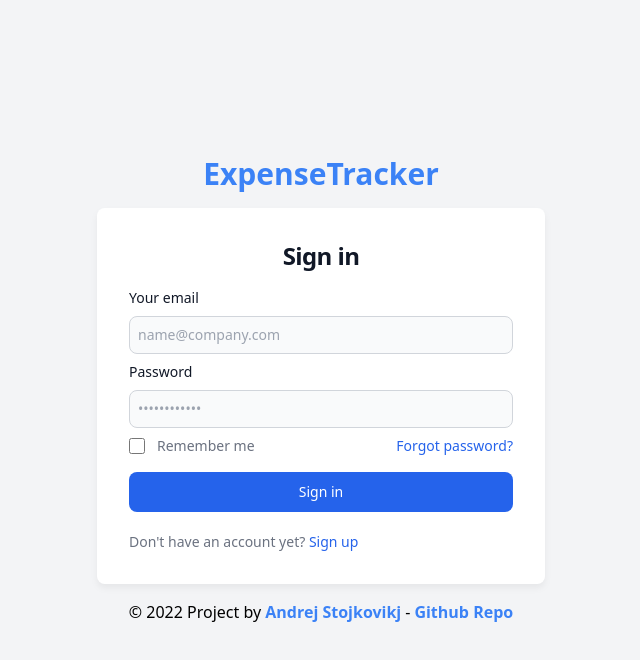
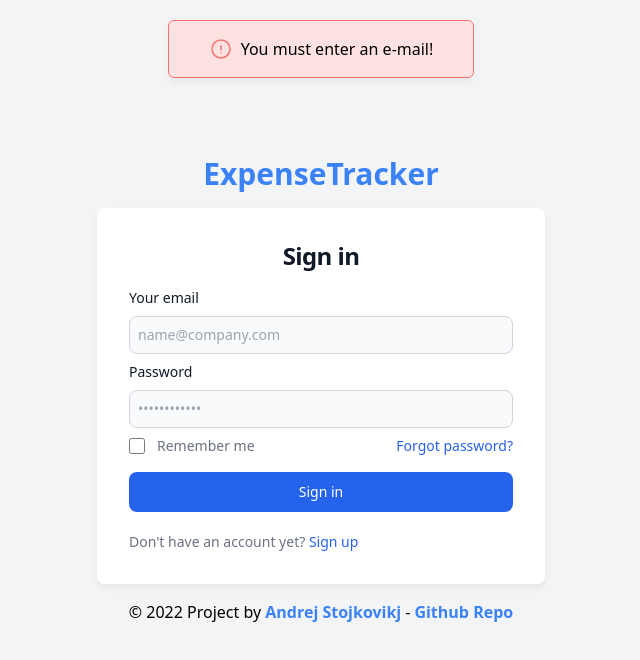
Before and after one commit to AndrejStojkovic/expense-tracker-react, a React (Create React App) app: page /login in a window 1280 px wide. Shown: the top 660 px of the page, without its empty margins (319-959 px from the left). Built offline with nearby package versions, Linux system fonts and the light colour scheme; the HTML template or start-up script is replaced by a standard one.

Commit message:
Added a Alert Modal (sort of)

```diff
--- a/src/components/Login.tsx
+++ b/src/components/Login.tsx
@@ -1,13 +1,25 @@
 import React, { useRef, useState } from 'react';
 import { Link } from 'react-router-dom';
+
+import Alert from './Utils/Alert';
 
 const Login = (props: any) => {
   const email = useRef<HTMLInputElement>(null!);
   const password = useRef<HTMLInputElement>(null!);
   const [rememberMe, setRememberMe] = useState(false);
+  const [showError, setShowError] = useState(true);
+  const [errorMessage, setErrorMessage] = useState('You must enter an e-mail!');
 
   const LoginHandle = (e: React.FormEvent<HTMLButtonElement>) => {
-    // do something when click on button
+    // Check Form
+    if(email.current.value === '') {
+      console.log('email empty');
+    }
+
+    if(password.current.value === '') {
+      console.log('pw empty');
+    }
+
     e.preventDefault();
     console.log(email.current.value);
     console.log(password.current.value);
@@ -16,6 +28,7 @@ const Login = (props: any) => {
 
   return (
     <div className='w-full h-full flex flex-col justify-center items-center'>
+      <Alert type='error' msg={errorMessage} show={showError} />
       <div className='text-blue-500 no-underline font-extrabold text-3xl cursor-default mb-4'>
         ExpenseTracker
       </div>
@@ -27,11 +40,11 @@ const Login = (props: any) => {
           <form action='#'>
             <div>
               <label htmlFor='email' className='block mb-2 text-sm font-medium text-gray-900'>Your email</label>
-              <input type='email' name='email' id='email' ref={email} className='bg-gray-50 border outline-none border-gray-300 text-gray-900 sm:text-sm rounded-lg focus:ring-blue-600 focus:border-blue-600 block w-full p-2' placeholder='name@company.com' required />
+              <input type='email' name='email' id='email' ref={email} className='bg-gray-50 border outline-none border-gray-300 text-gray-900 sm:text-sm rounded-lg focus:ring-blue-600 focus:border-blue-600 block w-full p-2' placeholder='name@company.com' />
             </div>
             <div className='mt-2'>
               <label htmlFor='password' className='block mb-2 text-sm font-medium text-gray-900'>Password</label>
-              <input type='password' name='password' id='password' ref={password} placeholder='••••••••••••' className='bg-gray-50 border outline-none border-gray-300 text-gray-900 sm:text-sm rounded-lg focus:ring-blue-600 focus:border-blue-600 block w-full p-2' required />
+              <input type='password' name='password' id='password' ref={password} placeholder='••••••••••••' className='bg-gray-50 border outline-none border-gray-300 text-gray-900 sm:text-sm rounded-lg focus:ring-blue-600 focus:border-blue-600 block w-full p-2' />
             </div>
             <div className='flex items-center justify-between mt-2 mb-4'>
               <div className='flex items-start'>
--- a/src/components/SignUp.tsx
+++ b/src/components/SignUp.tsx
@@ -11,7 +11,7 @@ const SignUp = (props : any) => {
   const confirmPassword = useRef<HTMLInputElement>(null!);;
 
   const SignUpHandle = (e: React.FormEvent<HTMLButtonElement>) => {
-    e.preventDefault();
+    //e.preventDefault();
     console.log(firstName.current.value);
     console.log(lastName.current.value);
     console.log(email.current.value);
@@ -20,6 +20,9 @@ const SignUp = (props : any) => {
     console.log(confirmPassword.current.value);
 
     // add a check to see if passwords match
+    if(password.current.value !== confirmPassword.current.value) {
+
+    }
   }
 
   return (
--- /dev/null
+++ b/src/components/Utils/Alert.tsx
@@ -0,0 +1,35 @@
+import React, { useEffect, useState } from 'react';
+
+import {SuccessIcon, WarningIcon, ErrorIcon} from './AlertIcons';
+
+type AlertProps = {
+  type?: string,
+  msg: string,
+  show: boolean
+}
+
+const Alert = ({type, msg, show} : AlertProps) => {
+  const [color, setColor] = useState('');
+
+  useEffect(() => {
+    setColor(type === 'success' ? 'green' : type === 'warning' ? 'yellow' : 'red');
+
+    console.log(show);
+  }, [])
+
+  return (
+    <div id='alert' data-type={type}
+      className={`opacity-${show ? '100' : '0'} top-5 transition-all bg-${color}-100 py-4 px-10 rounded-md drop-shadow-custom border border-${color}-400 absolute`}>
+      <div className='flex gap-2'>
+        <div id='icon' className={`text-${color}-400`}>
+          {type === 'success' ? ( <SuccessIcon /> ) : type === 'warning' ? ( <WarningIcon /> ) : ( <ErrorIcon /> ) }
+        </div>
+        <div id='message'>
+          {msg}
+        </div>
+      </div>
+    </div>
+  )
+}
+
+export default Alert;
--- /dev/null
+++ b/src/components/Utils/AlertIcons.tsx
@@ -0,0 +1,23 @@
+export const SuccessIcon = () => {
+  return (
+    <svg xmlns="http://www.w3.org/2000/svg" fill="none" viewBox="0 0 24 24" strokeWidth={1.5} stroke="currentColor" className="w-6 h-6">
+      <path strokeLinecap="round" strokeLinejoin="round" d="M9 12.75L11.25 15 15 9.75M21 12a9 9 0 11-18 0 9 9 0 0118 0z" />
+    </svg>
+  )
+}
+
+export const WarningIcon = () => {
+  return (
+    <svg xmlns="http://www.w3.org/2000/svg" fill="none" viewBox="0 0 24 24" strokeWidth={1.5} stroke="currentColor" className="w-6 h-6">
+      <path strokeLinecap="round" strokeLinejoin="round" d="M12 9v3.75m-9.303 3.376c-.866 1.5.217 3.374 1.948 3.374h14.71c1.73 0 2.813-1.874 1.948-3.374L13.949 3.378c-.866-1.5-3.032-1.5-3.898 0L2.697 16.126zM12 15.75h.007v.008H12v-.008z" />
+    </svg>
+  )
+}
+
+export const ErrorIcon = () => {
+  return (
+    <svg xmlns="http://www.w3.org/2000/svg" fill="none" viewBox="0 0 24 24" strokeWidth={1.5} stroke="currentColor" className="w-6 h-6">
+      <path strokeLinecap="round" strokeLinejoin="round" d="M12 9v3.75m9-.75a9 9 0 11-18 0 9 9 0 0118 0zm-9 3.75h.008v.008H12v-.008z" />
+    </svg>
+  )
+}
--- a/tailwind.config.js
+++ b/tailwind.config.js
@@ -8,6 +8,9 @@ module.exports = {
   ],
   safelist: [{
       pattern: /(border|bg|text)-(gray|slate|neutral|red|orange|yellow|green|blue|sky|indigo|violet|purple|pink)-(1|2|3|4|5|6|7|8|9)00/
+    },
+    {
+      pattern: /opacity-(0|100)/
     }
   ],
   theme: {
```
